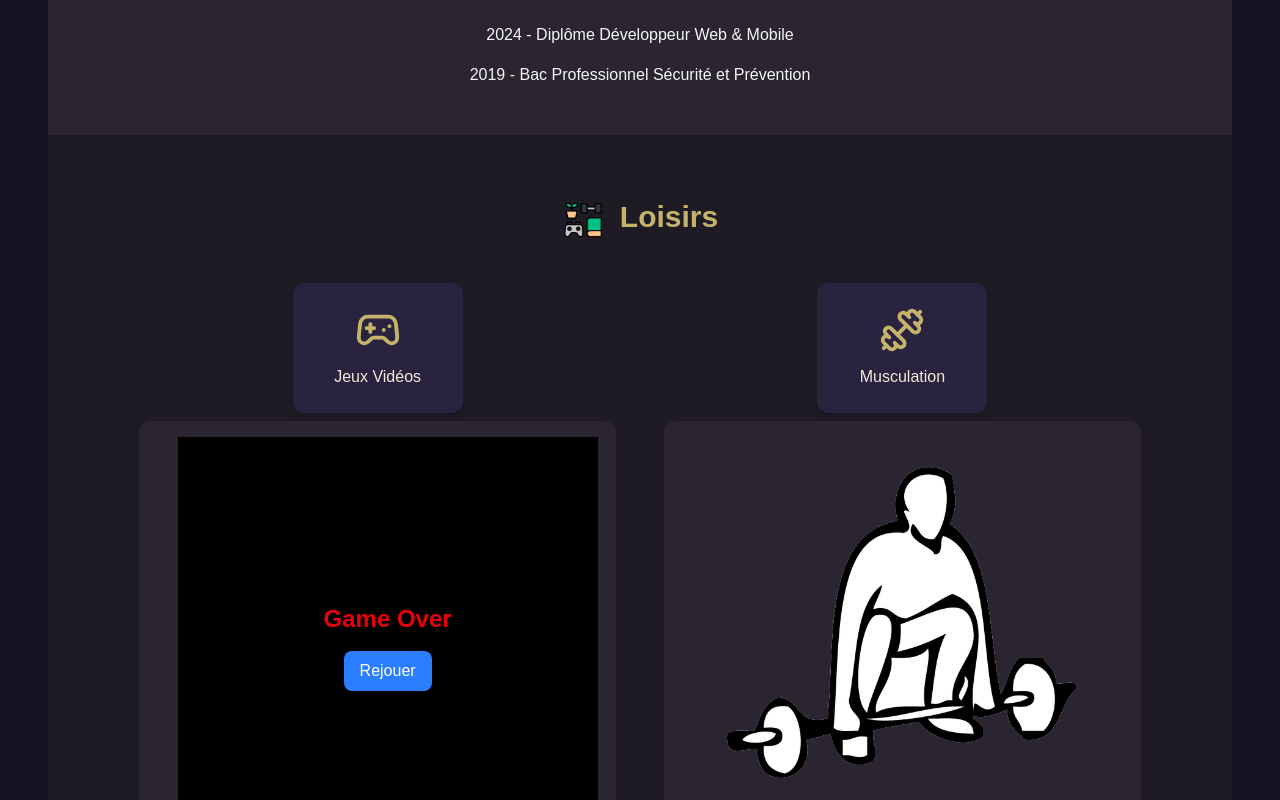
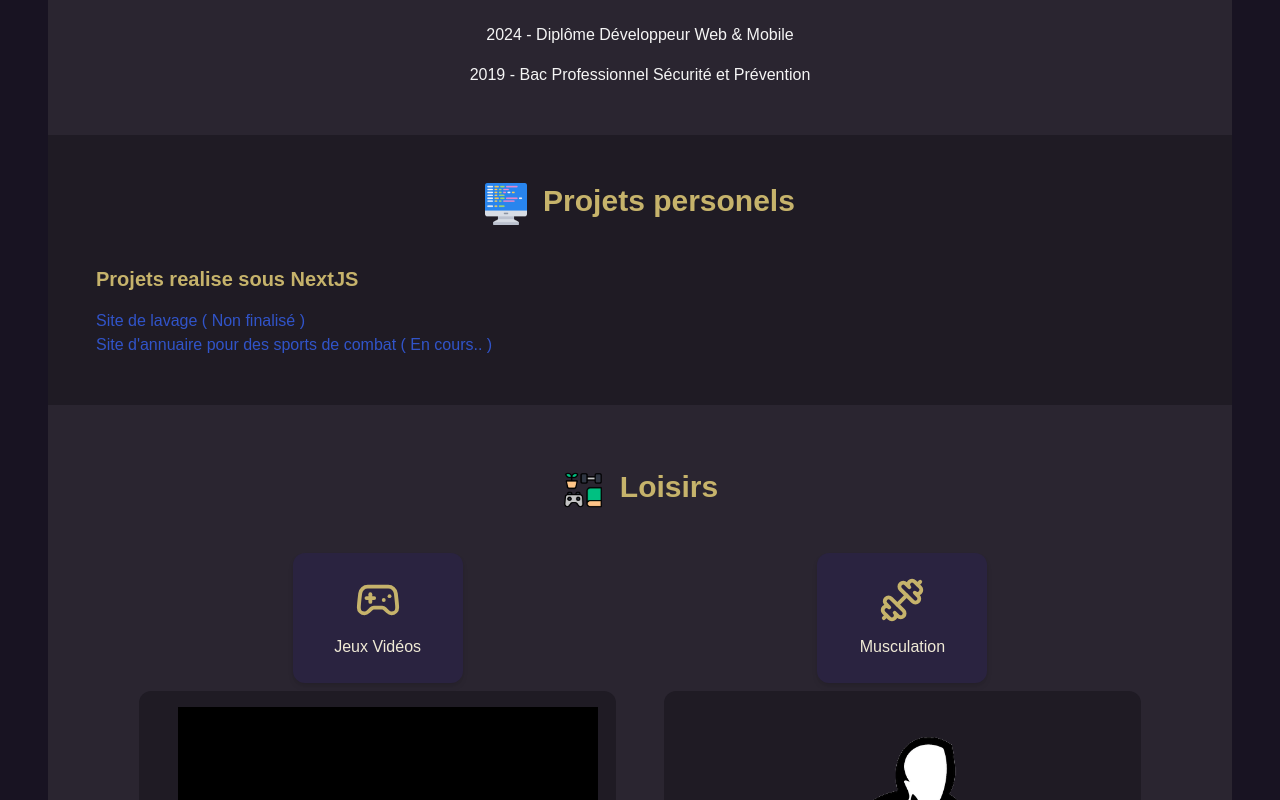
Before and after one commit to Dylantrgt/Cv_Site, a Next.js app: page / in a window 1280 px wide. Shown: the part 2040-2840 px from the top of the page. Built offline with nearby package versions, Linux system fonts and the light colour scheme.

Commit message:
ajout des liens des projets

```diff
--- a/src/app/page.tsx
+++ b/src/app/page.tsx
@@ -3,6 +3,7 @@ import Competences from "@/components/Competences";
 import Hobbies from "@/components/Hobbies";
 import Education from "@/components/Education";
 import Expériences from "@/components/Experiences";
+import Projects from "@/components/Projects";
 
 export default function Home() {
   return (
@@ -11,6 +12,7 @@ export default function Home() {
     <Competences/>
     <Expériences/>
     <Education/>
+    <Projects/>
     <Hobbies/>
     </>
   );
--- a/src/components/Education.tsx
+++ b/src/components/Education.tsx
@@ -15,7 +15,7 @@ export default function Education() {
                     <h2 className="text-3xl font-bold text-[#C0A96A] ">Études</h2>
                 </div>
             </div>
-            <ul className="lg:text-center flex flex-col gap-4">
+            <ul className="lg:text-center  flex flex-col gap-4">
                 <li className=" text-[#F5F5F5] " >2024 - Diplôme Développeur Web & Mobile</li>
                 <li className=" text-[#F5F5F5] " >2019 - Bac Professionnel Sécurité et Prévention</li>
             </ul>
--- a/src/components/Hobbies.tsx
+++ b/src/components/Hobbies.tsx
@@ -9,7 +9,7 @@ import Image from 'next/image';
 
 export default function Hobbies() {
     return (
-        <section id="hobbies" className="py-5 lg:py-16 lg:px-12 pb-4 bg-[#1F1B24] flex flex-col items-center w-[100%] h-[100%] text-[#F0EAD6]">
+        <section id="hobbies" className="py-5 lg:py-16 lg:px-12 pb-4 bg-[#2A2530] flex flex-col items-center w-[100%] h-[100%] text-[#F0EAD6]">
             <div className="flex flex-row text-center gap-4">
                 <Image
                                     src="/hobbies.png"
@@ -29,7 +29,7 @@ export default function Hobbies() {
                         <Gamepad2 className="w-12 h-12 text-[#C6B36B] hover:text-[#F0EAD6] transition-colors duration-300" />
                         <p>Jeux Vidéos</p>
                     </div>
-                    <div className="bg-[#2A2530] lg:w-[100%] lg:h-[100%] hidden p-4 lg:grid lg:place-items-center rounded-xl">
+                    <div className="bg-[#1F1B24] lg:w-[100%] lg:h-[100%] hidden p-4 lg:grid lg:place-items-center rounded-xl">
                         <Snake />
                     </div>
                 </div>
@@ -41,7 +41,7 @@ export default function Hobbies() {
                         <Dumbbell className="w-12 h-12 text-[#C6B36B] hover:text-[#F0EAD6] transition-colors duration-300" />
                         <p>Musculation</p>
                     </div>
-                    <div className="bg-[#2A2530] lg:w-[100%] lg:h-[100%] hidden lg:block p-4 rounded-xl">
+                    <div className="bg-[#1F1B24] lg:w-[100%] lg:h-[100%] hidden lg:block p-4 rounded-xl">
                         <Gym />
                     </div>
                 </div>
@@ -53,7 +53,7 @@ export default function Hobbies() {
                         <BellElectric className="w-12 h-12 text-[#C6B36B] hover:text-[#F0EAD6] transition-colors duration-300" />
                         <p>Boxe</p>
                     </div>
-                    <div className="bg-[#2A2530] lg:w-[100%] lg:h-[100%] hidden lg:block p-4 rounded-xl">
+                    <div className="bg-[#1F1B24] lg:w-[100%] lg:h-[100%] hidden lg:block p-4 rounded-xl">
                         <Boxing />
                     </div>
                 </div>
@@ -65,7 +65,7 @@ export default function Hobbies() {
                         <Music className="w-12 h-12 text-[#C6B36B] hover:text-[#F0EAD6] transition-colors duration-300" />
                         <p>Musique</p>
                     </div>
-                    <div className="bg-[#2A2530] lg:w-[100%] lg:h-[100%] hidden lg:block p-4 rounded-xl">
+                    <div className="bg-[#1F1B24] lg:w-[100%] lg:h-[100%] hidden lg:block p-4 rounded-xl">
                         <MusicPlay />
                     </div>
                 </div>
--- /dev/null
+++ b/src/components/Projects.tsx
@@ -0,0 +1,34 @@
+
+
+import Image from 'next/image';
+import Link from 'next/link';
+import React from 'react';
+
+
+
+export default function Projects() {
+    return (
+
+        <section id="Projets" className="bg-[#1F1B24] text-[#F5F5F5] py-12 px-2 lg:px-12 flex flex-col ">
+            <div className="flex flex-row text-center gap-4 justify-center mb-8">
+                <Image
+                    src="/competences.png"
+                    className="w-[42px] h-[42px]"
+                    width={50}
+                    height={50}
+                    alt="image compétences"
+                  />
+                <h2 className="text-3xl font-bold text-[#C6B36B]">Projets personels</h2>
+            </div>
+
+                <div className='mt-2'>
+                    <h3 className="text-xl font-semibold mb-2 text-[#C6B36B]">Projets realise sous NextJS</h3>
+                    <div className="flex flex-col mt-4">
+                        <Link href={"https://site-lavage.vercel.app/"} target="_blank" className='text-[#3154c9] hover:text-white w-54'>Site de lavage ( Non finalisé )</Link>
+                        <Link href={"https://sport-contact.vercel.app/"} target="_blank" className='text-[#3154c9] hover:text-white w-100'>Site d'annuaire pour des sports de combat ( En cours.. )</Link>
+                    </div>
+                </div>
+        </section>
+
+    );
+}
```
